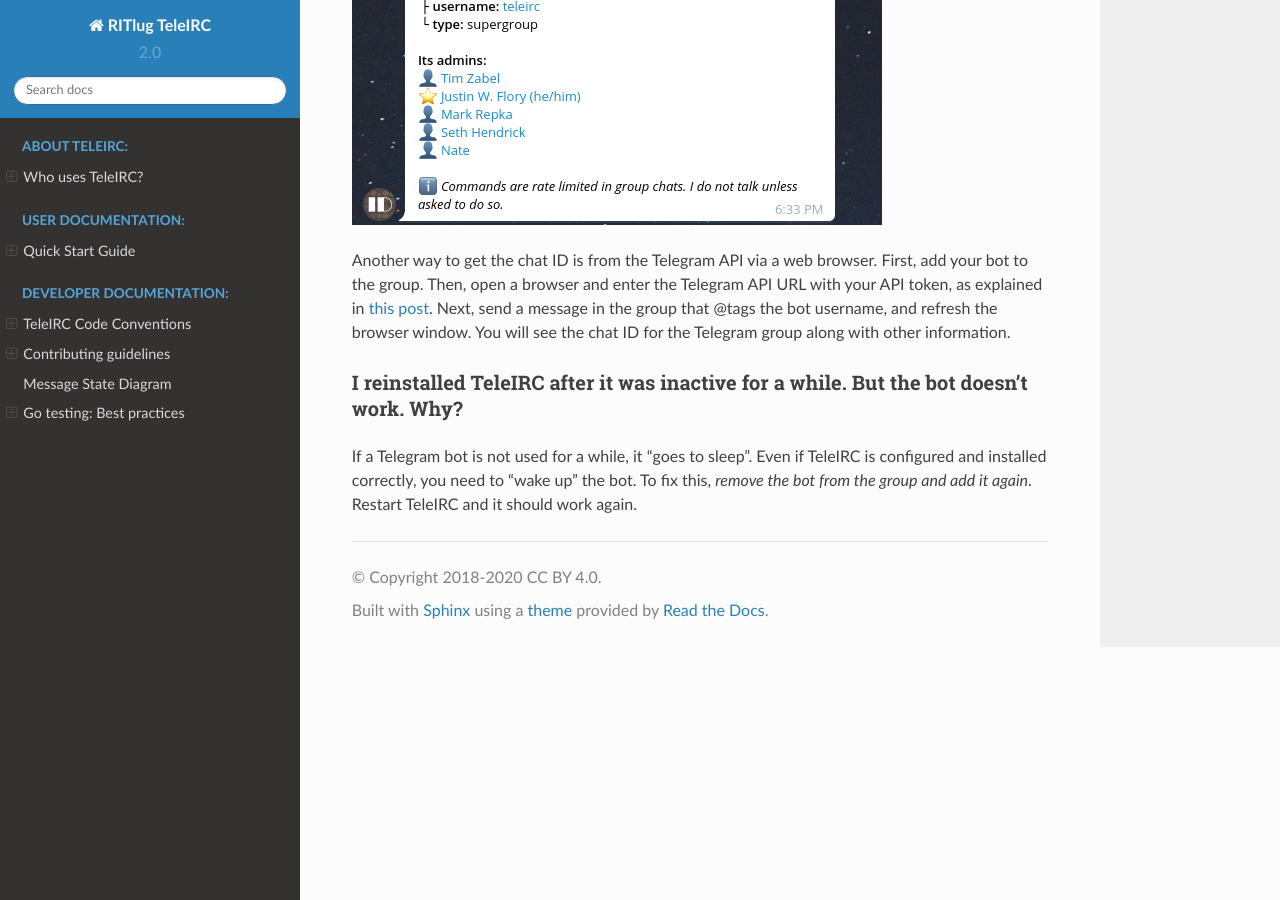
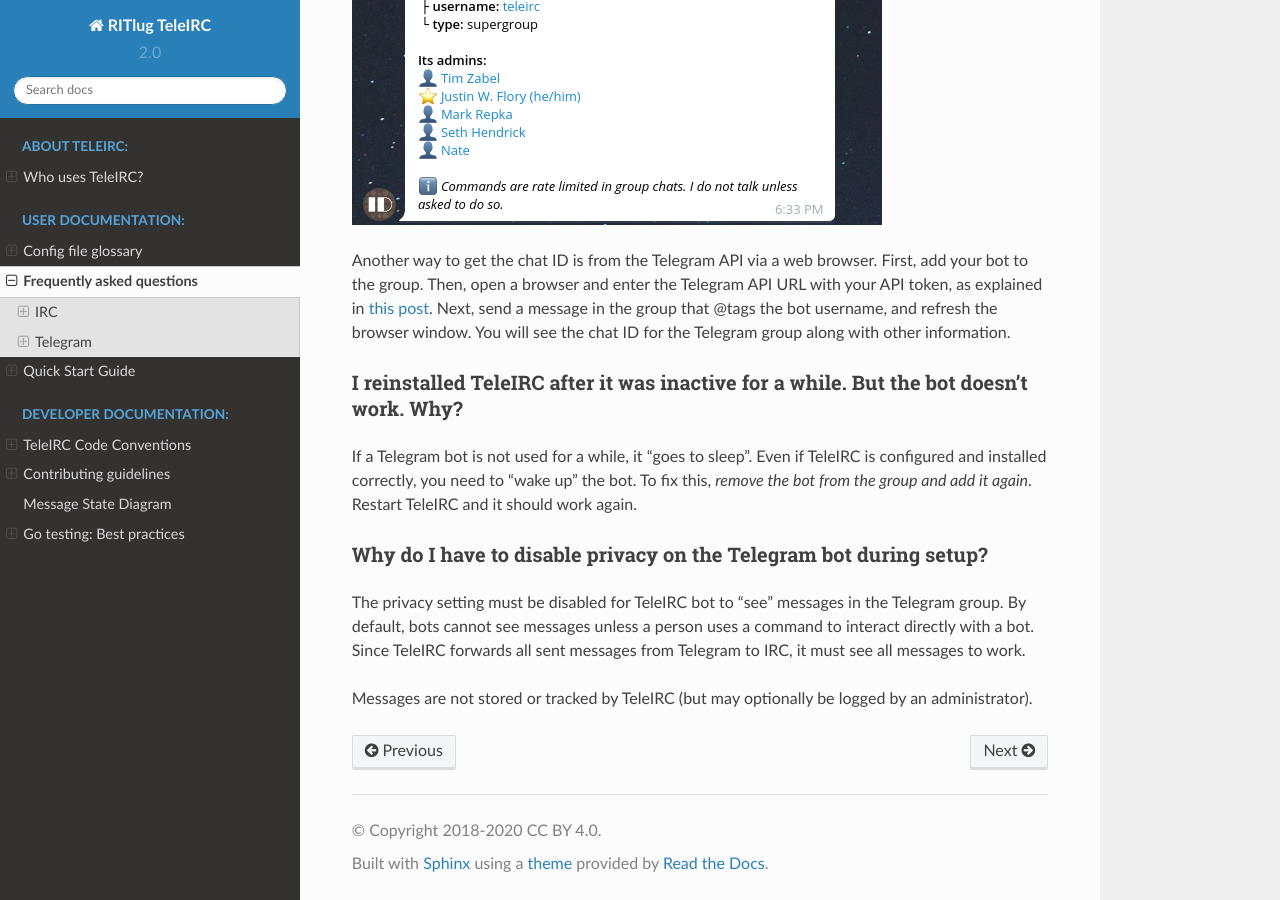
Before and after one commit to RITlug/teleirc, a Sphinx documentation site: the page built from docs/user/faq.rst, in a window 1280 px wide and 900 px high, scrolled down 1009 px. Built offline with Sphinx 7.4.7 and the Read the Docs theme 2.0.0, drawn with Linux system fonts in a browser that asks for light colours; formulas are drawn with MathJax 3.

Commit message:
:boom: :arrow_right: user docs: Update more file paths
This brings more user documentation into the folder namespace. Just to
keep things tidy and organized…

Signed-off-by: Justin W. Flory <git@jwf.io>

```diff
--- a/docs/faq.rst
+++ b/docs/user/faq.rst
@@ -55,3 +55,14 @@
 Even if TeleIRC is configured and installed correctly, you need to "wake up" the bot.
 To fix this, *remove the bot from the group and add it again*.
 Restart TeleIRC and it should work again.
+
+.. _disable-privacy:
+
+Why do I have to disable privacy on the Telegram bot during setup?
+==================================================================
+
+The privacy setting must be disabled for TeleIRC bot to "see" messages in the Telegram group.
+By default, bots cannot see messages unless a person uses a command to interact directly with a bot.
+Since TeleIRC forwards all sent messages from Telegram to IRC, it must see all messages to work.
+
+Messages are not stored or tracked by TeleIRC (but may optionally be logged by an administrator).
```
Also changed, not shown: docs/user/config-file-glossary.rst (renamed from docs/config-file-glossary.rst).
